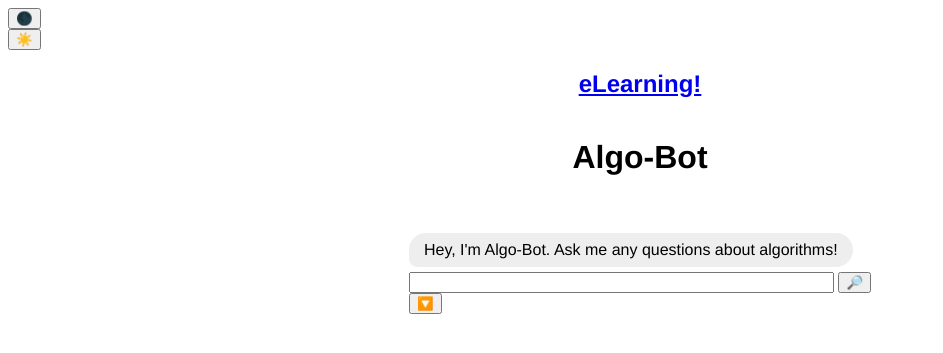
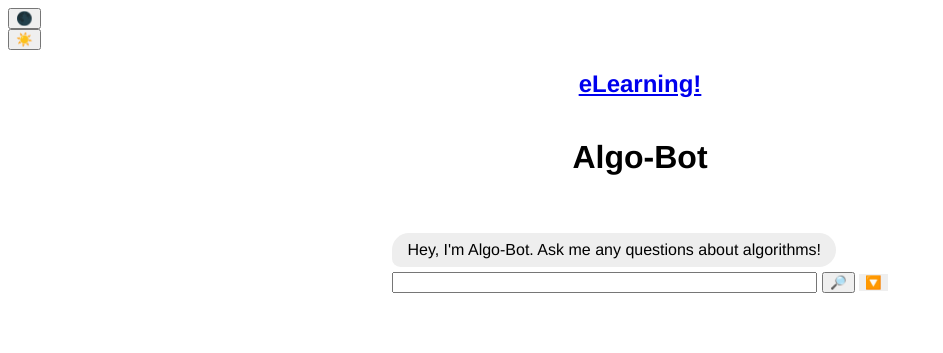
Before and after one commit to siddiquizubair/CS4485Team11, a Flask app: page / in a window 1280 px wide. Shown: the top 353 px of the page, without its empty margins (0-943 px from the left). Run offline with Flask 2, Linux system fonts and the light colour scheme; some libraries are stand-ins or nearby versions.

Commit message:
Added dropdown for symbols

```diff
--- a/static/style.css
+++ b/static/style.css
@@ -46,3 +46,35 @@
     background: #eee;
     border-bottom-left-radius: 10px;
 }
+
+.dropbtn {
+    color: white;
+    border: none;
+}
+
+.dropdown {
+    position: relative;
+    display: inline-block;
+}
+
+.dropdown-content {
+    display: none;
+    position: absolute;
+    background-color: #f1f1f1;
+    min-width: 160px;
+    box-shadow: 0px 8px 16px 0px rgba(0,0,0,0.2);
+    z-index: 1;
+}
+
+.dropdown-content a {
+    color: black;
+    padding: 12px 16px;
+    text-decoration: none;
+    display: block;
+}
+
+.dropdown-content a:hover {background-color: #ddd;}
+
+.dropdown:hover .dropdown-content {display: block;}
+
+.dropdown:hover .dropbtn {background-color: #3e8e41;}
--- a/templates/index.html
+++ b/templates/index.html
@@ -24,6 +24,11 @@
         <div class="dropdown">
           <button class="dropbtn">🔽</button>
           <div class="dropdown-content">
+            <p>≥</p>
+            <p>≤</p>
+            <p>==</p>
+            <p>Σ</p>
+            <p>ln(x)</p>
           </div>
         </div>
       </div>
```
